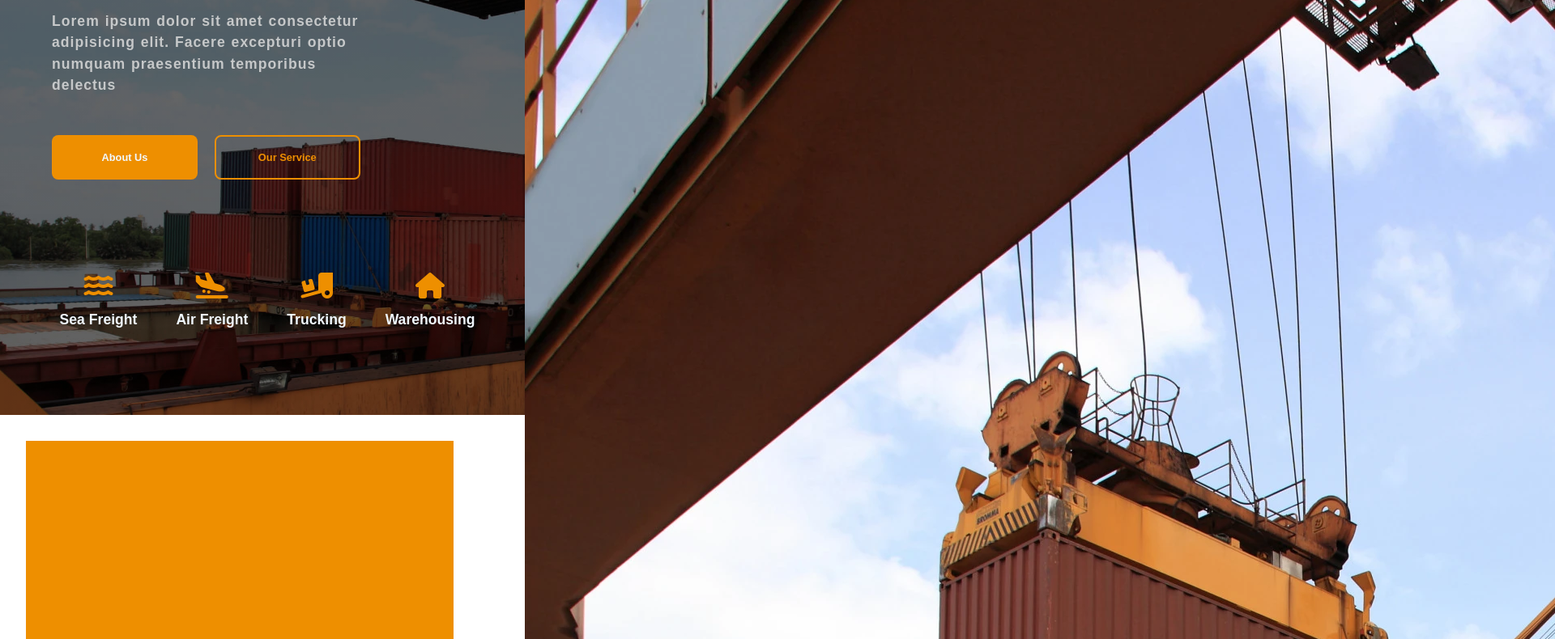
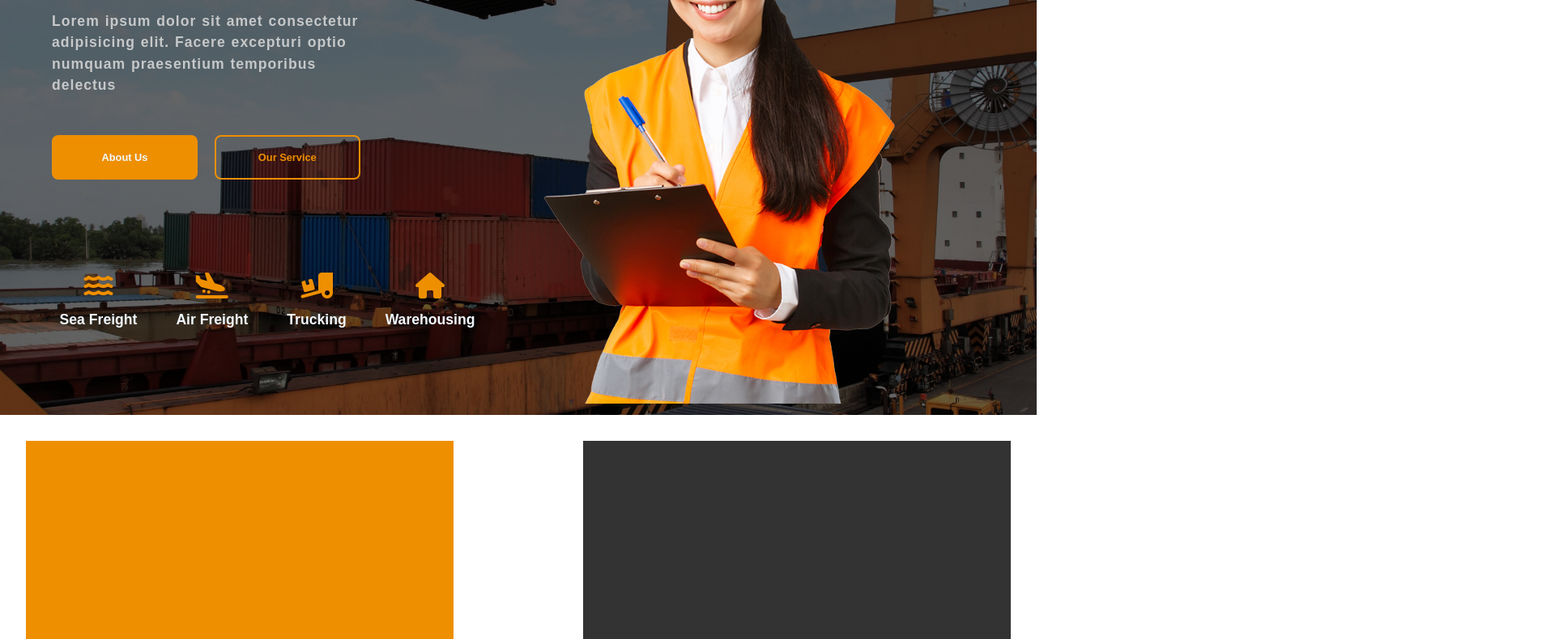
Before and after one commit to wisdomcool11/Practical, a plain HTML site: page index.html in a window 1280 px wide. Shown: the part 284-1074 px from the top of the page at 81% size, 1920 px wide, since content can reach past the window. Drawn offline with Linux system fonts and the light colour scheme.

Commit message:
5 commit

```diff
--- a/index.html
+++ b/index.html
@@ -20,7 +20,7 @@
             padding: 2rem;
             background-image: linear-gradient(
                 to top, rgba(0,0,0,0.6)50%, rgba(0,0,0,0.6)50%
-            ) ,url('img/bg_img.jpg');
+            ) ,url('img/hero-bg.webp');
             background-repeat: no-repeat;
             background-position: center;
             background-size: cover;
@@ -409,7 +409,7 @@
 
         <!-- hero image -->
         <div class="hero_img">
-            <img src="img/hero-bg.webp" loading="lazy" alt="ship Delivery personnel">
+            <img src="img/F2.png" loading="lazy" alt="ship Delivery personnel">
         </div>
 
     </section>
```
